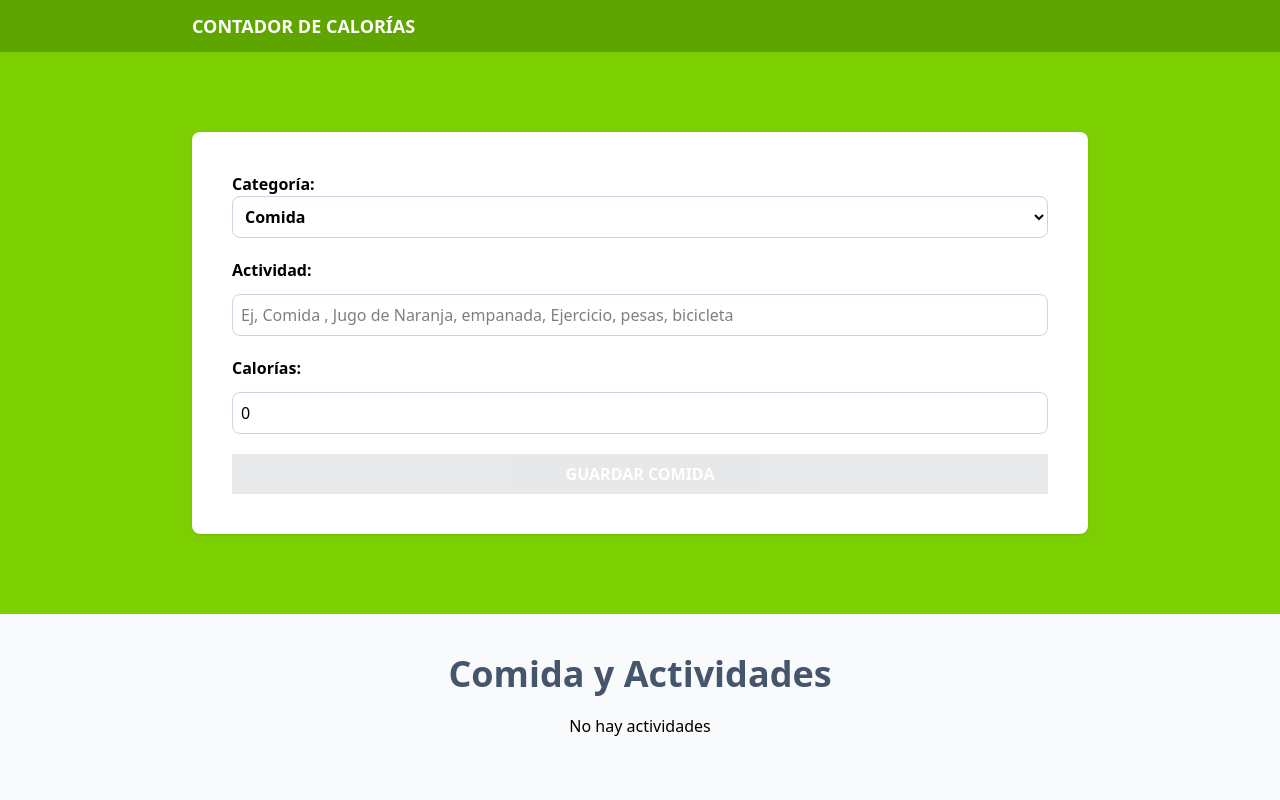
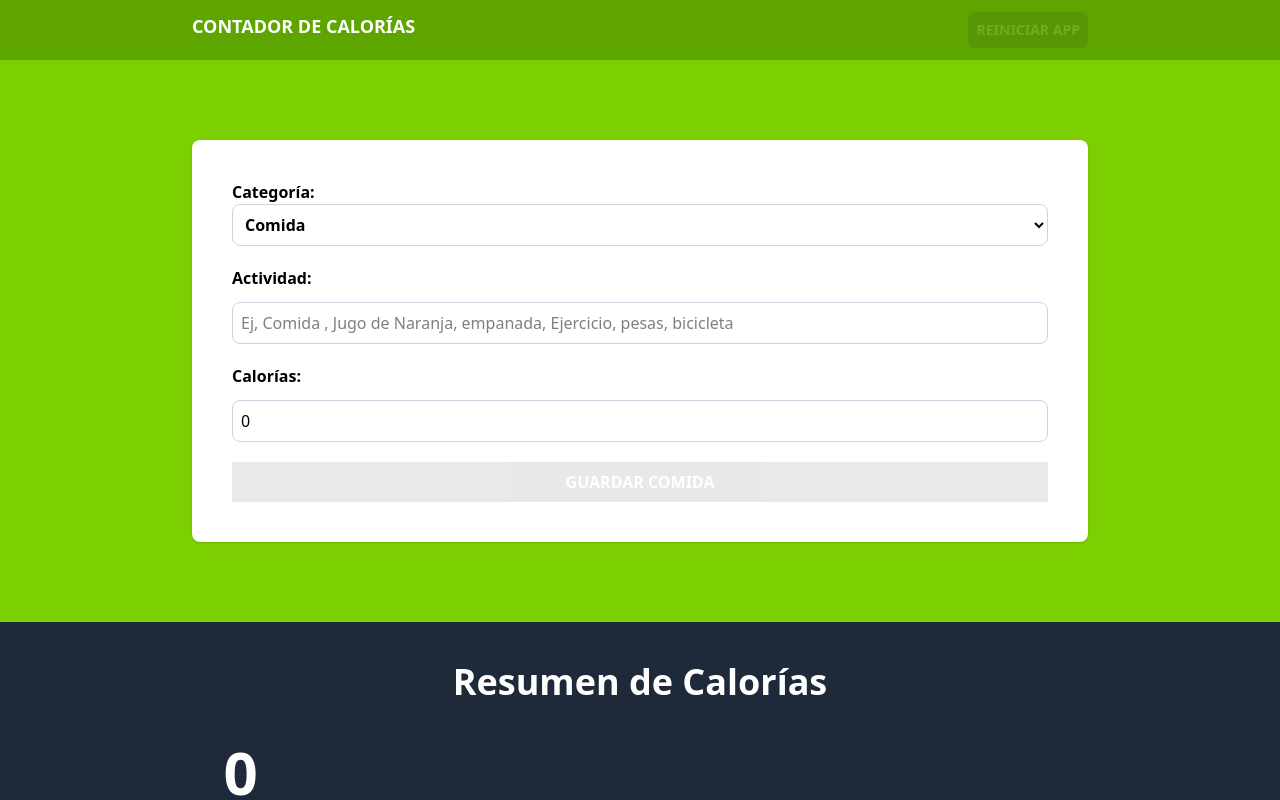
Before and after one commit to Alejandrogv2304/calculadora-calorias, a React (Vite) app: page / in a window 1280 px wide. Shown: the top 800 px of the page. Built offline with nearby package versions, Linux system fonts and the light colour scheme.

Commit message:
Avance en reiniciar
Funcionalidad de reiniciar app y avance en el resumen de calorías

```diff
--- a/src/App.tsx
+++ b/src/App.tsx
@@ -1,16 +1,28 @@
 import Form from "./components/Form"
-import { useReducer } from "react"
+import { useReducer, useEffect, useMemo } from "react"
 import { activityReducer, initialState } from "./reducers/activity-reducer"
 import ActivityList from "./components/ActivityList"
+import CalorieTracker from "./components/CalorieTracker";
 
 function App() {
-   const [state, dispatch] = useReducer(activityReducer, initialState)
+   const [state, dispatch] = useReducer(activityReducer, initialState);
 
+   useEffect(() => {
+      localStorage.setItem('activities', JSON.stringify(state.activities))
+   }, [state.activities])
+
+   const canRestartApp = () => useMemo(() => state.activities.length ,[state.activities])
   return (
     <>
     <header className="bg-lime-600 py-3">
       <div className="max-w-4xl mx-auto flex justify-between">
         <h1 className=" text-center text-lg font-bold text-white uppercase">Contador de calorías</h1>
+        <button className="bg-gray-800 hover:bg-gray-900 p-2 font-bold text-white uppercase cursor-pointer
+        rounded-lg  text-sm disabled:opacity-10"
+        disabled={!canRestartApp()}
+        onClick={() => dispatch({type: 'restart-app'})}>
+          Reiniciar App
+        </button>
       </div>
     </header>
 
@@ -20,6 +32,14 @@ function App() {
           dispatch ={dispatch}
           state={state}/>
         </div>
+     </section>
+
+     <section className="bg-gray-800 py-10">
+      <div className="max-w-4xl mx-auto">
+        <CalorieTracker
+        activities={state.activities}
+        />
+      </div>
      </section>
 
      <section className="mx-auto p-10 max-w-4xl">
--- a/src/components/ActivityList.tsx
+++ b/src/components/ActivityList.tsx
@@ -23,7 +23,7 @@ export default function ActivityList({activities, dispatch}: ActivityListProps)
     <p className="text-center my-5"> No hay actividades </p> :
 
     activities.map(activity =>(
-       <div key={activity.id} className="px-5 py-10 bg-white mt-5 flex justify-between">
+       <div key={activity.id} className="px-5 py-10 bg-white mt-5 flex justify-between shadow">
 
            <div className="space-y-2 relative">
 
--- /dev/null
+++ b/src/components/CalorieTracker.tsx
@@ -0,0 +1,26 @@
+import { useMemo } from "react"
+import { Activity } from "../types"
+
+type CalorieTrackerProps ={
+    activities: Activity[]
+}
+export default function CalorieTracker({activities}:CalorieTrackerProps) {
+
+    const caloriesConsumed = useMemo(()=> activities.reduce((total, activity) => activity.category === 1 ? total + activity.calories : total,0)
+    ,[activities])
+  return (
+    <>
+    <h2 className="font-black text-4xl text-white text-center"> Resumen de Calorías</h2>
+    <div className="flex flex-col items-center md:flex-row md:justify-between gap-5 mt-10">
+    <p className="text-white rounded-full font-bold grid grid-cols-1 gap-3 text-center">
+     <span className="font-black text-6xl text-orange">
+            {caloriesConsumed}
+        </span>
+    Consumidas
+    </p>
+
+    </div>
+
+    </>
+  )
+}
--- a/src/reducers/activity-reducer.ts
+++ b/src/reducers/activity-reducer.ts
@@ -3,7 +3,8 @@ import { Activity } from '../types/index';
 export type ActivityActions =
  { type : 'save-activity', payload : {  newActivity : Activity} } |
  { type : 'set-activeId', payload : {  id : Activity['id']} } |
- { type : 'delete-activity', payload : {  id : Activity['id']} }
+ { type : 'delete-activity', payload : {  id : Activity['id']} } |
+ { type : 'restart-app' }
 
 
 export type ActivityState ={
@@ -11,8 +12,13 @@ export type ActivityState ={
     activeId : Activity['id']
 }
 
+const localStorageactivities = () : Activity[] =>{
+    const activities = localStorage.getItem('activities');
+    return activities ? JSON.parse(activities) : []
+}
+
 export const initialState : ActivityState= {
- activities : [],
+ activities : localStorageactivities(),
  activeId : ''
 }
 
@@ -51,6 +57,13 @@ export const activityReducer = (
         activities : state.activities.filter(activity => activity.id !== action.payload.id)
     }
  }
+
+ if( action.type === 'restart-app'){
+    return{
+        activities: [],
+        activeId: ''
+    }
+ }
  return state;
 
 }
```
